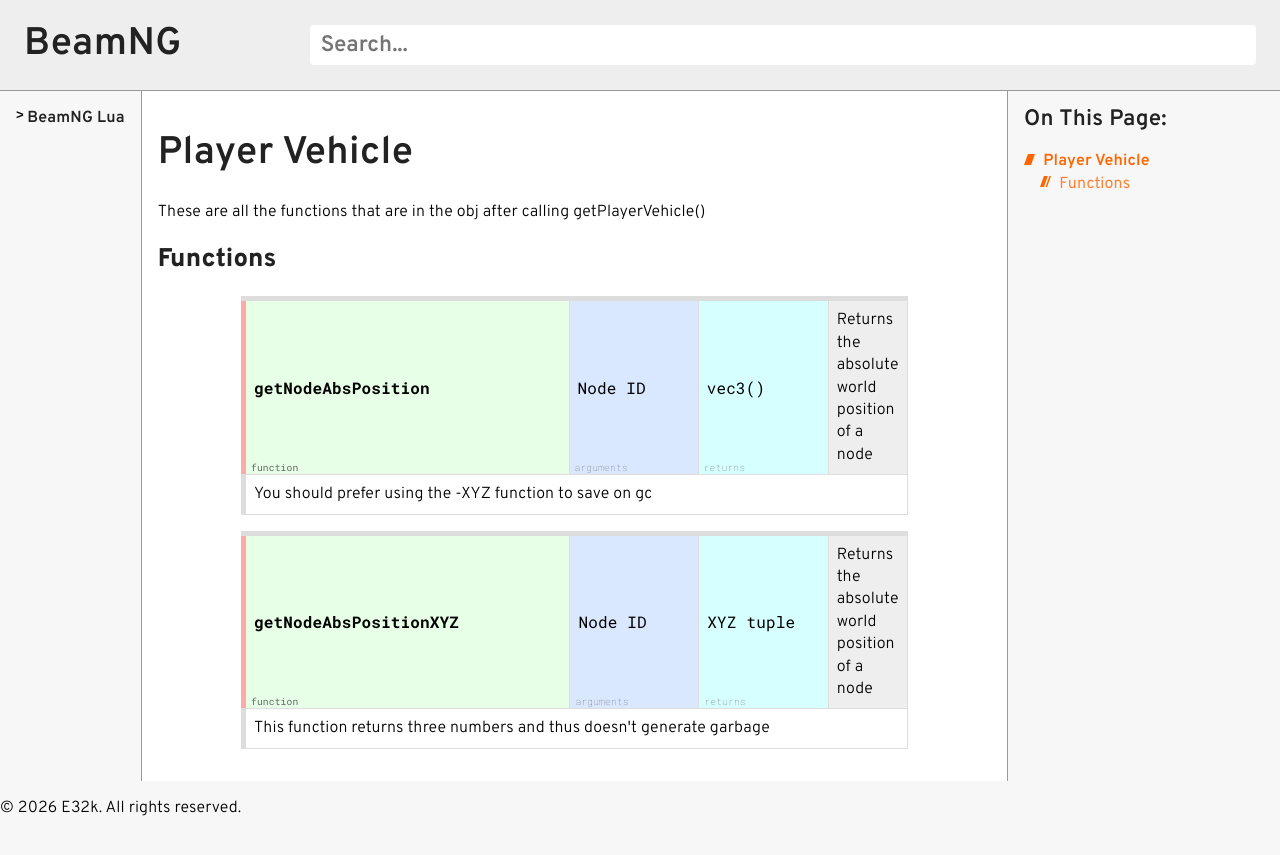
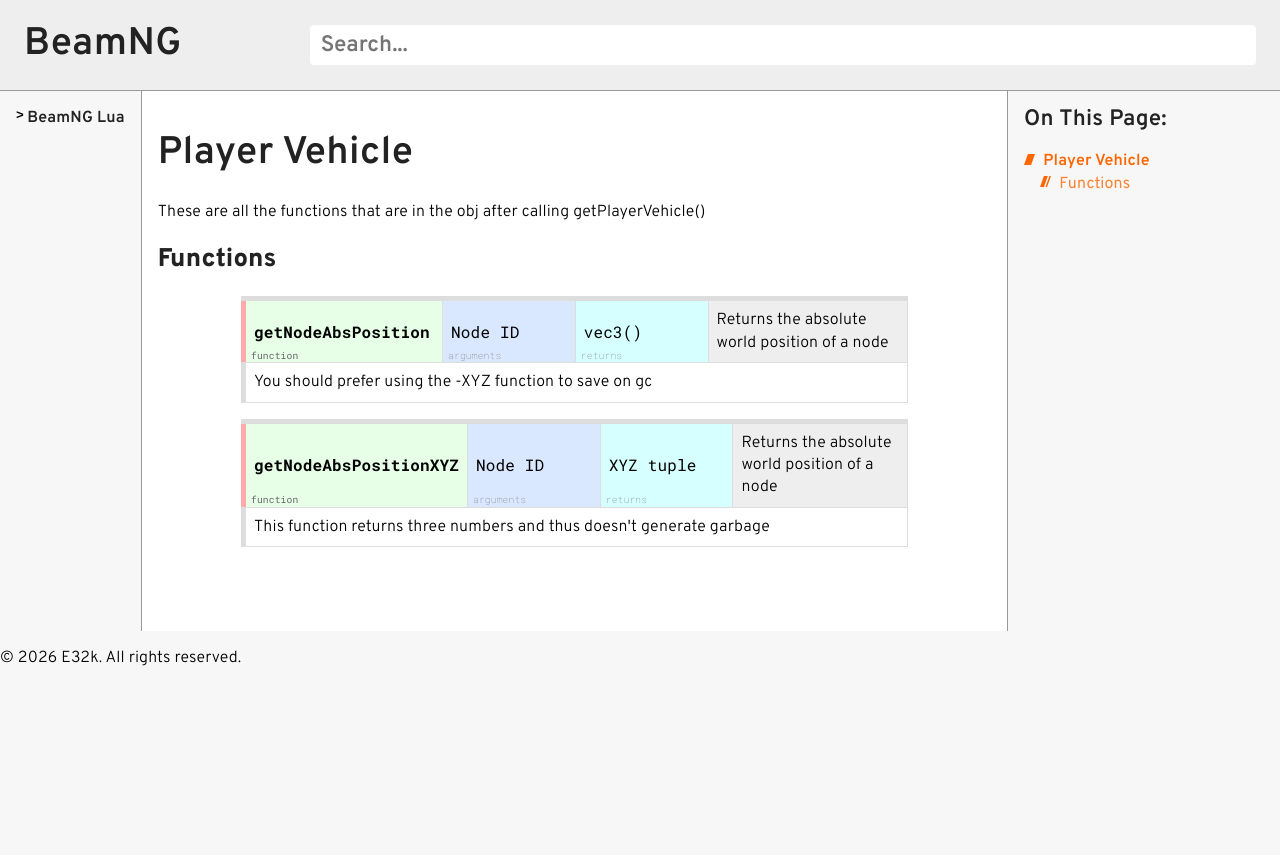
Before and after one commit to E32k/e32k.github.io, a Jekyll site: the page built from beamng/lua/gelua/playerVehicle.md, in a window 1280 px wide. Shown: the top 855 px of the page. Built offline with Jekyll 4.4.1, drawn with Linux system fonts in a browser that asks for light colours.

Commit message:
adjust table column widths for function names and descriptions

```diff
--- a/assets/style.css
+++ b/assets/style.css
@@ -424,7 +424,7 @@
 /* function name */
 .func {
   background-color: #e6ffe6;
-  width: 50%;
+  width: 30%;
   text-align: left;
   font-family: "Roboto Mono", monospace;
   font-weight: bold;
@@ -449,7 +449,6 @@
 
 /* description */
 .desc {
-  width: 50%;
   font-family: "Overpass", "Trebuchet MS", "Helvetica", "Arial", "Verdana", sans-serif;
   background-color: #eee;
 }
```
